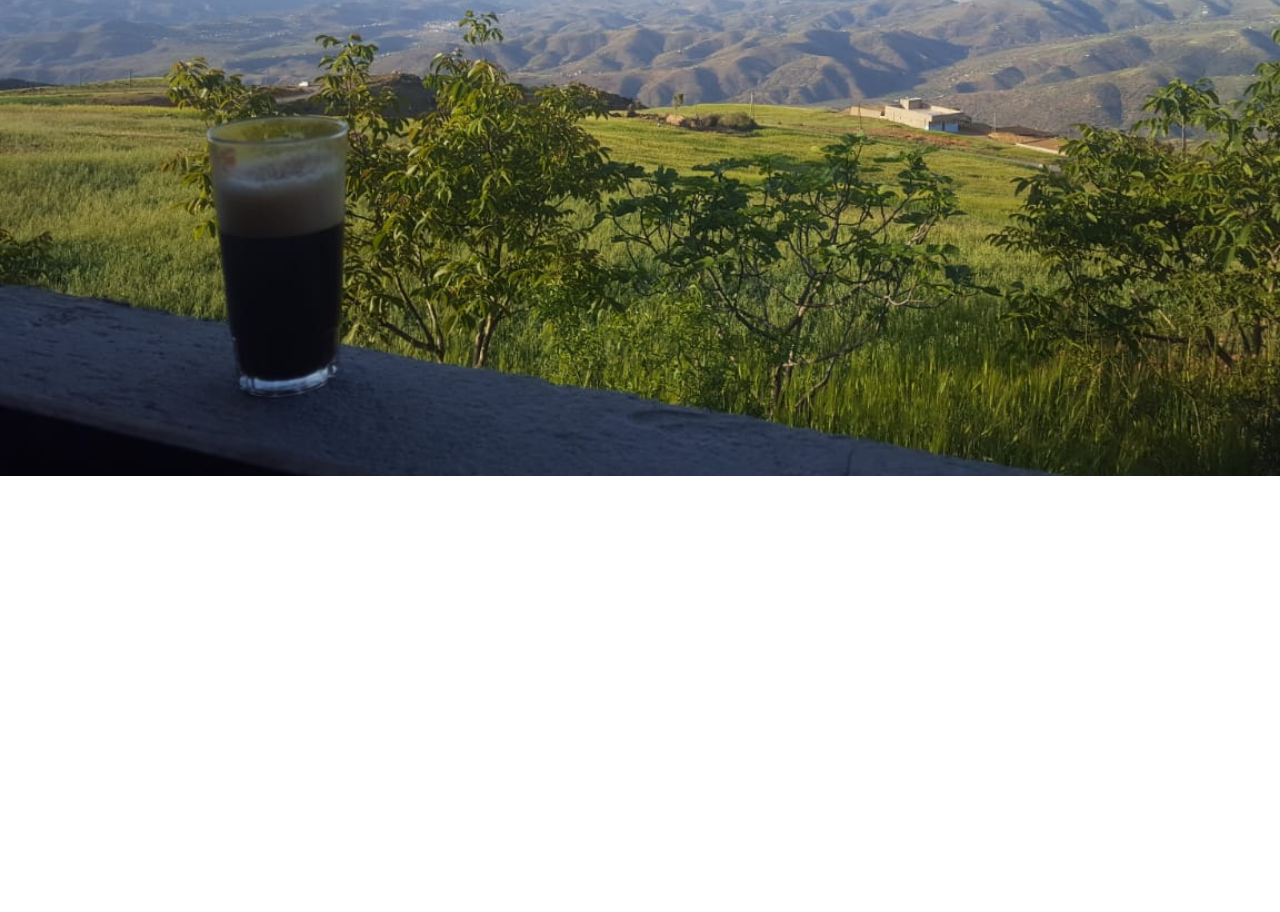
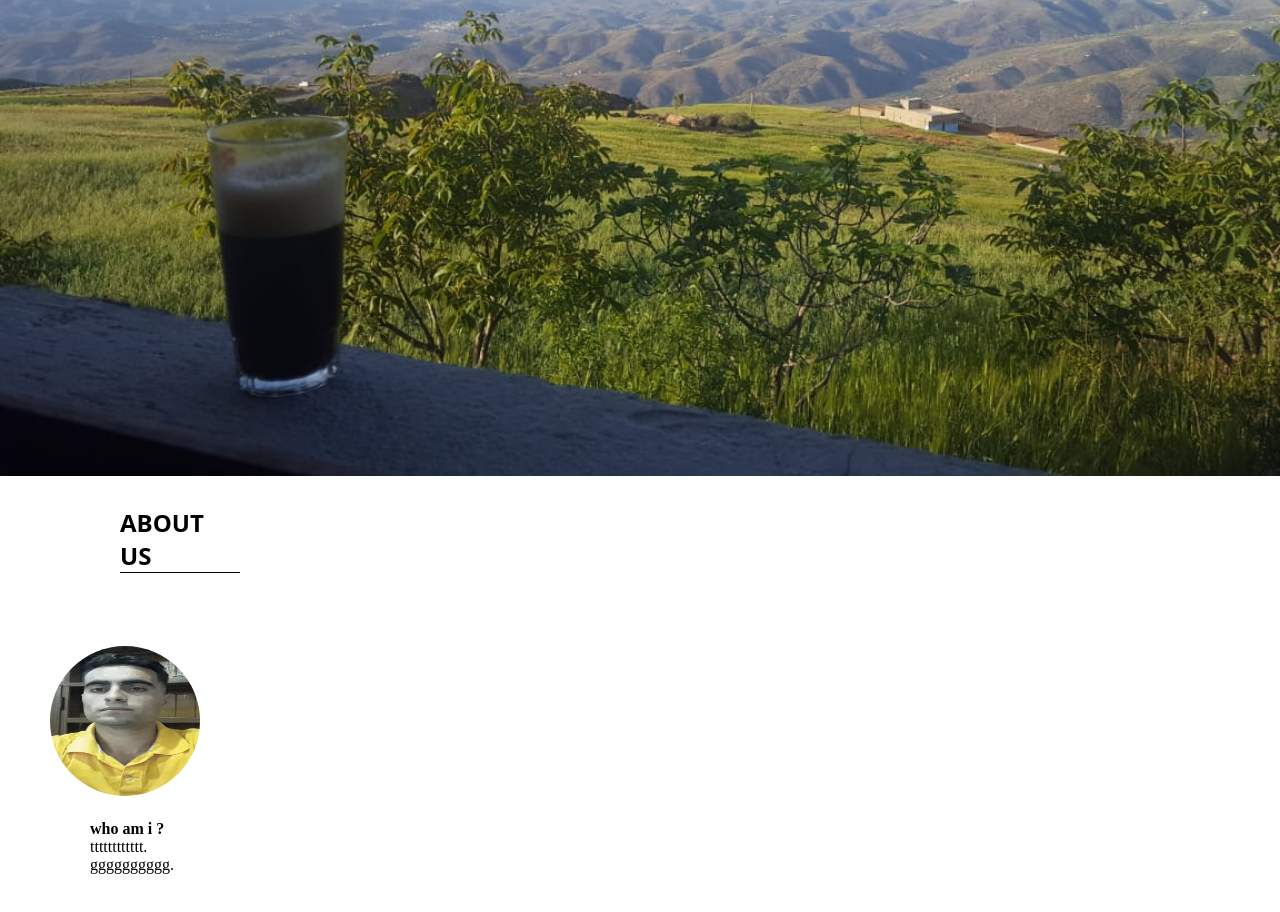
Before and after one commit to dillah123/sos.com, a plain HTML site: page index.html in a window 1280 px wide. Shown: the part 324-1236 px from the top of the page. Before the commit the page ends 800 px from the top, so only its background shows below. Drawn offline with Linux system fonts and the light colour scheme.

Commit message:
Update index.html

```diff
--- a/index.html
+++ b/index.html
@@ -24,11 +24,26 @@
     <img src="img/me.jpg" alt="" srcset="" class="logo">
      <li class="navli">
       <a href="" class="nava2">HOME</a>
-      <a href="" class="nava2">ABOUT US</a>
+      <a href="#section1" class="nava2">ABOUT US</a>
       <a href="" class="nava2">WATCH</a>
      </li>
    </nav>
+ </div>
+ <nav class="navsec1"><h2 class="h2sec1"> ABOUT US </h2> </nav>
+ <div class="containe">
+   <div class="section1" id="section1">
+    <img src="img/me.jpg" alt="" srcset="" class="me">
+    <div class="parasec1">
+       <h4>       who am i ?</h4>
+       <p> tttttttttttt. <br> gggggggggg.      </p>
+    </div>
+   </div>
+   <aside class="asasec1">
 
+   </aside>
+  </div>
+</body>
+</html>
 
 
 
```
